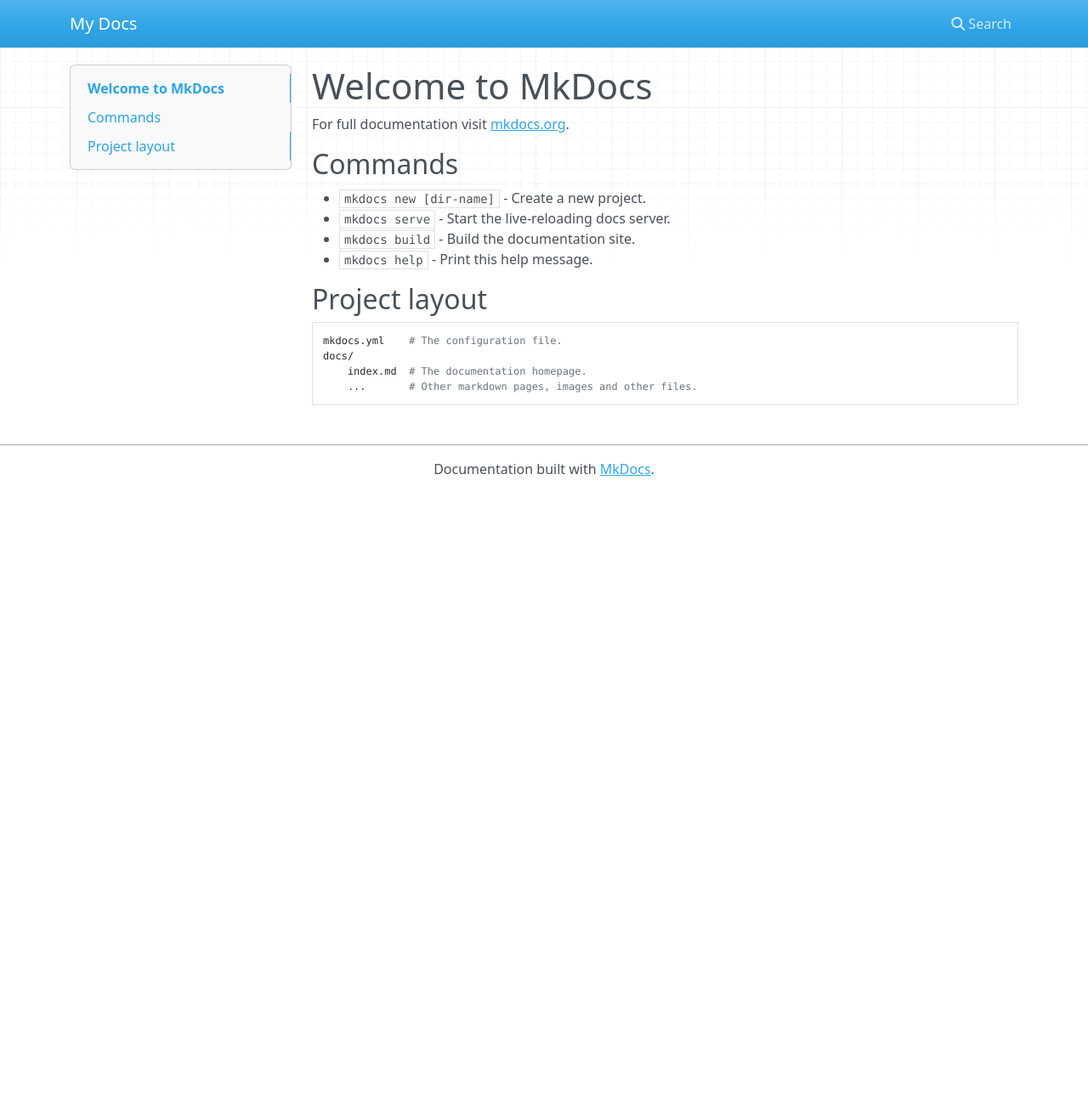
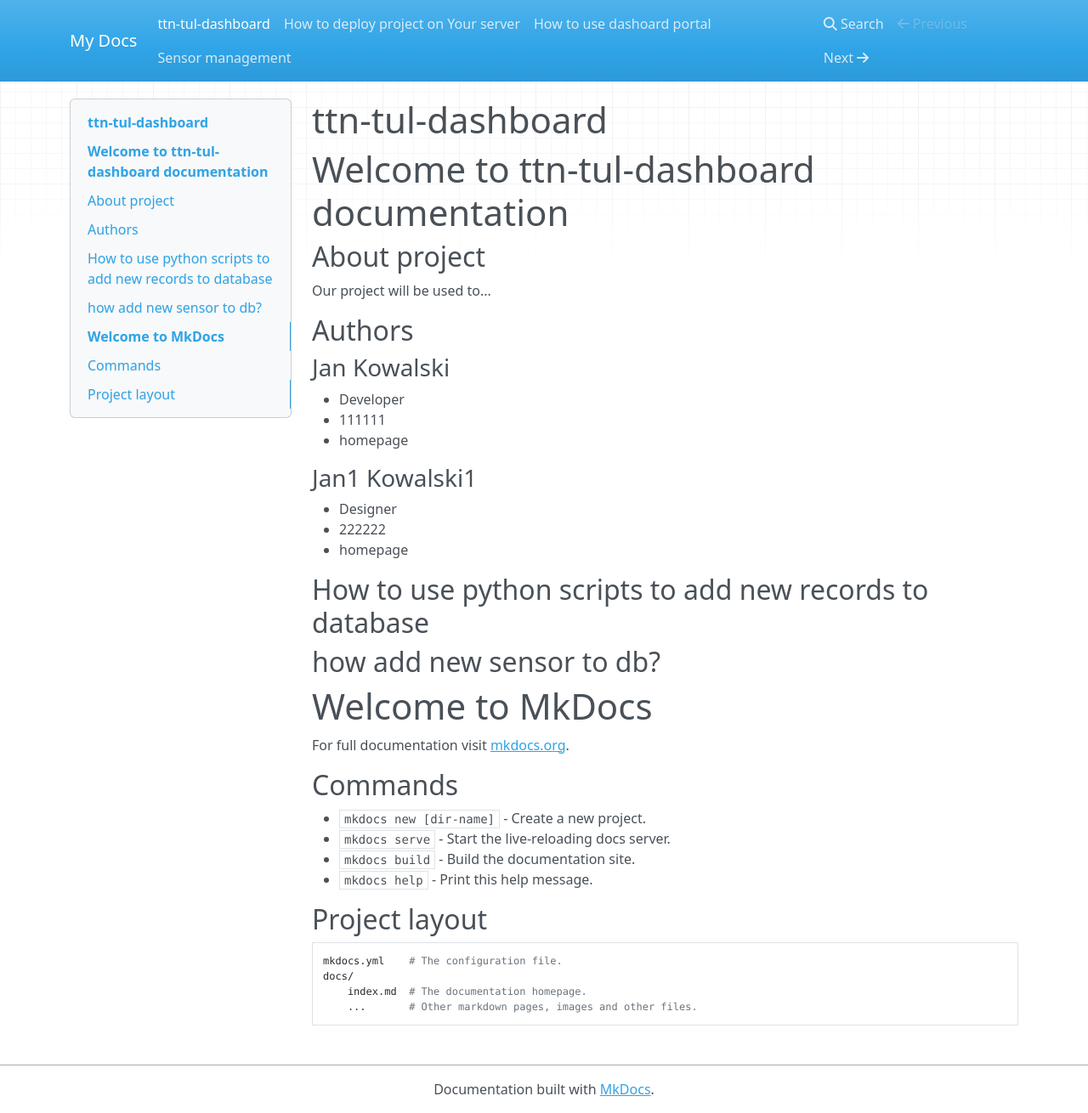
Before and after one commit to sosnus/iot-tul, an MkDocs documentation site: the page built from docs/index.md, in a window 1280 px wide and 1310 px high. Shown: the whole window at 85% size. Built offline with MkDocs 1.6.1, drawn with Linux system fonts in a browser that asks for light colours; nearby versions of some CDN libraries.

Commit message:
new docs fundaments

```diff
--- /dev/null
+++ b/docs/How-to-deploy-LoraStore.md
@@ -0,0 +1,7 @@
+# How to deploy project on Your server
+# Welcome to ttn-tul-dashboard deploy instructions
+
+## Prepare blank webapp
+
+
+## Upload project
--- a/docs/index.md
+++ b/docs/index.md
@@ -1,3 +1,24 @@
+# ttn-tul-dashboard
+# Welcome to ttn-tul-dashboard documentation
+
+## About project
+Our project will be used to...
+
+## Authors
+### Jan Kowalski
+* Developer
+* 111111
+* homepage
+
+### Jan1 Kowalski1
+* Designer
+* 222222
+* homepage
+## How to use python scripts to add new records to database
+
+## how add new sensor to db?
+
+
 # Welcome to MkDocs
 
 For full documentation visit [mkdocs.org](https://mkdocs.org).
```
Also changed, not shown: docs/How-to-use-dashoard-portal.md (added), docs/Sensor-management.md (added).
